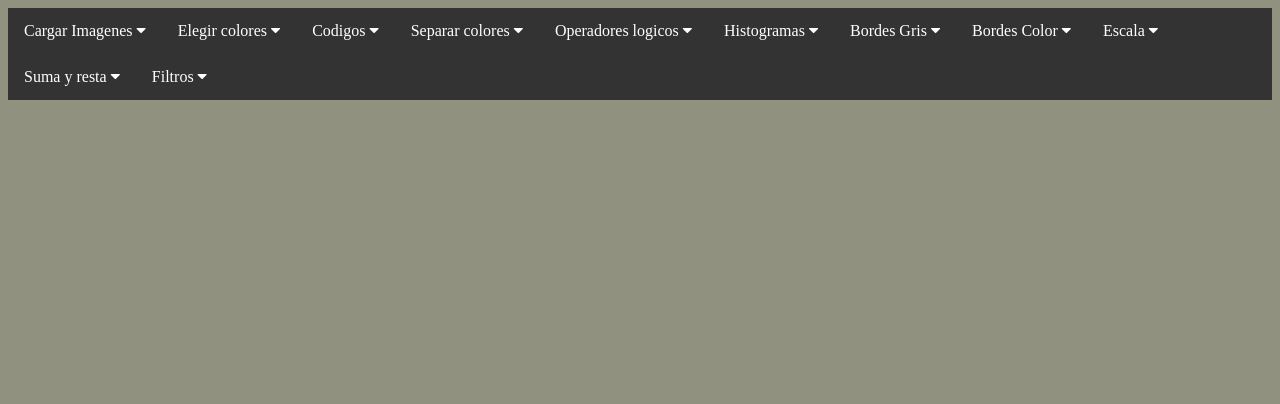
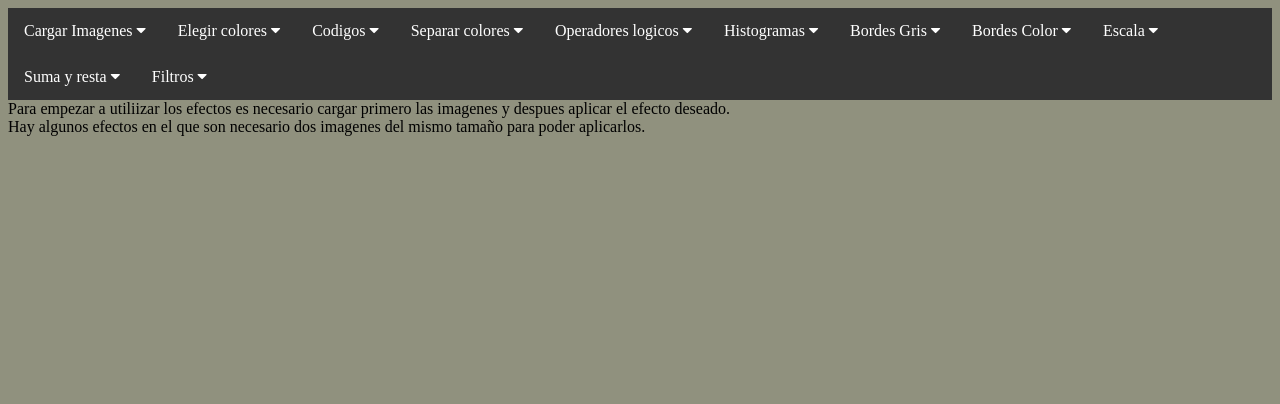
Before and after one commit to SantiagoRuben/Procesamiento-digital-de-imagenes, a plain HTML site: page Index.html in a window 1280 px wide. Drawn offline with Linux system fonts and the light colour scheme.

Commit message:
Sexto commit
Se añadió in div para poner algunas sugerencias al usuario

```diff
--- a/Index.html
+++ b/Index.html
@@ -123,6 +123,9 @@
       </div>
     </div>
     <!-- Comienza el cuerpo de la pagina-->
+    <div class="nota" id="nota">Para empezar a utiliizar los efectos es necesario cargar primero las imagenes y despues aplicar el efecto deseado.
+        <br /> Hay algunos efectos en el que son necesario dos imagenes del mismo tamaño para poder aplicarlos.
+    </div>
     <div class="img-wrap" >
       <!--Imagenes que ingresa el usuario-->
       <canvas id ="canvas1"   class="responsive" ></canvas>
```
